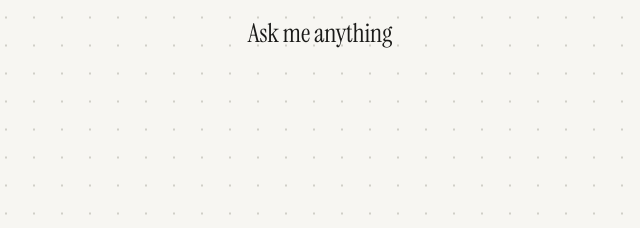
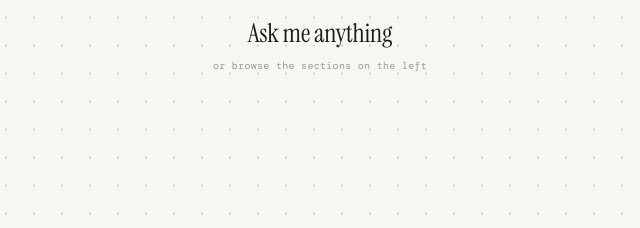
Before and after one commit to polgar-os/paolo-os, a website: page index.html in a window 1280 px wide. Shown: the part 400-628 px from the top of the page, 320-960 px from the left. Drawn offline with nearby package versions, Linux system fonts and the light colour scheme; a web font is replaced by a local one.

Commit message:
Add files via upload

```diff
--- a/index.html
+++ b/index.html
@@ -72,6 +72,7 @@
           <div class="tr-core"></div>
         </div>
         <div class="tr-text-main">Ask me anything</div>
+        <div class="tr-hint">or browse the sections on the left</div>
       </div>
 
       <!-- Easter egg — far right off-screen -->
--- a/style.css
+++ b/style.css
@@ -1613,6 +1613,15 @@ body {
   pointer-events: none;
 }
 
+.tr-hint {
+  margin-top: 5px;
+  font-family: var(--mono);
+  font-size: 10px;
+  color: var(--muted);
+  letter-spacing: 0.03em;
+  pointer-events: none;
+}
+
 .tr-text-sub {
   display: none;
 }
```
